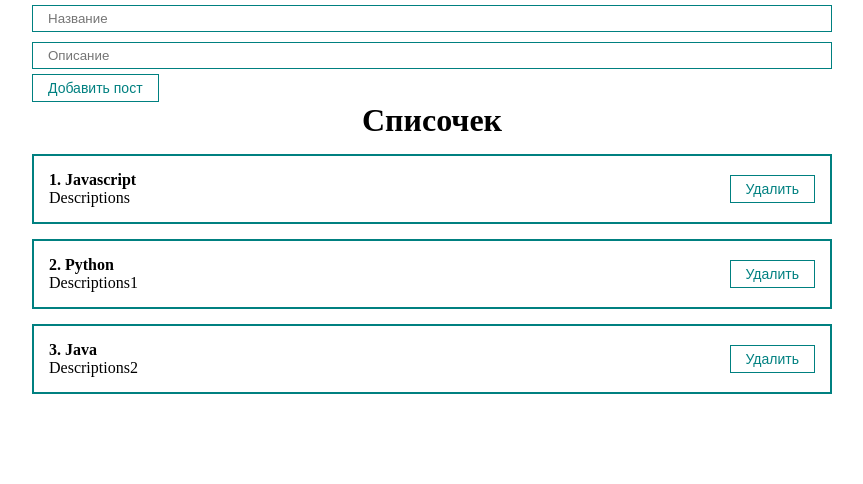
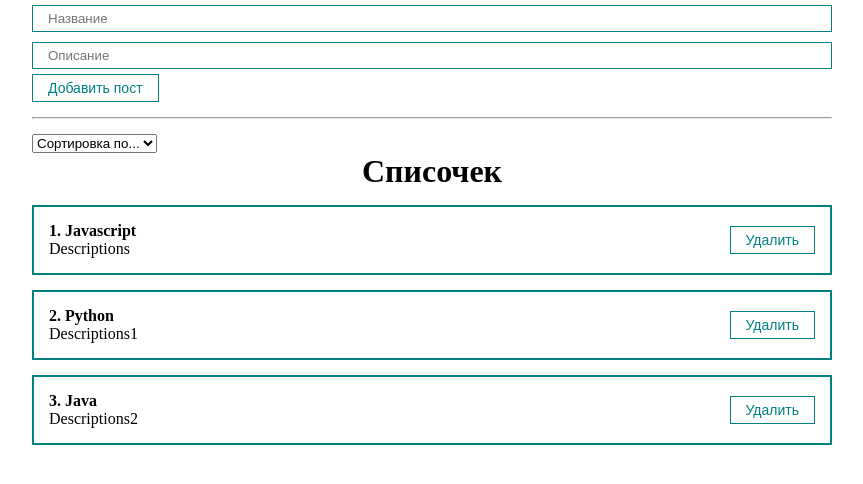
Before and after one commit to wfscode-dev/React-2021, a React (Create React App) app: page / in a window 1280 px wide. Shown: the top 484 px of the page, without its empty margins (208-1071 px from the left). Built offline with nearby package versions, Linux system fonts and the light colour scheme.

Commit message:
comm
Добавил MySelect, и сортировку

```diff
--- a/src/App.js
+++ b/src/App.js
@@ -7,6 +7,7 @@
 import MyButton from "./components/UI/button/MyButton";
 import MyInput from "./components/UI/input/MyInput";
 import PostForm from "./components/PostForm";
+import MySelect from "./components/UI/select/MySelect"
 
 function App() {
     //const [value, setValue] = useState('Text input')
@@ -18,17 +19,45 @@
 
 
     //const bodyInputRef = useRef();//доступ напрямую к дом єлементу
+    const [selectedSort, setSelectedSort] = useState('')
 
     const createPost = (newPost) => {
         setPosts([...posts, newPost])
     }
+
+    const removePost = (post) => {
+        setPosts(posts.filter(p => p.id !== post.id))
+    }
+
+    const sortPosts = (sort) => {
+        setSelectedSort(sort);
+        setPosts([...posts].sort((a,b)=> a[sort].localeCompare(b[sort])))
+    }
+
+
 
 
 
     return (
         <div className="App">
             <PostForm create={createPost}/>
-            <PostList posts={posts} title="Списочек"/>
+            <hr style={{margin: '15px 0'}}/>
+            <div>
+                <MySelect
+                value={selectedSort}
+                onChange={sortPosts}
+                defaultValue="Сортировка по..."
+                options={[
+                    {value: 'title', name: 'По названию'},
+                    {value: 'body', name: 'По описанию'}
+                ]}
+                />
+            </div>
+            {posts.length
+                ? <PostList remove={removePost} posts={posts} title="Списочек"/>
+                : <h1 style={{textAlign: "center"}}>Постов нет</h1>
+            }
+
         </div>
     )
 
--- a/src/components/PostItem.jsx
+++ b/src/components/PostItem.jsx
@@ -11,7 +11,7 @@
                     </div>
                 </div>
                 <div className="post__btns">
-                    <MyButton>Удалить</MyButton>
+                    <MyButton onClick = {() => props.remove(props.post)}>Удалить</MyButton>
                 </div>
             </div>
     );
--- a/src/components/PostList.jsx
+++ b/src/components/PostList.jsx
@@ -1,14 +1,14 @@
 import React from 'react';
 import PostItem from "./PostItem";
 
-const PostList = ({posts, title}) => {
+const PostList = ({posts, title, remove}) => {
     return (
         <div>
             <h1 style={{textAlign: "center"}}>
                 {title}
             </h1>
             {posts.map((post, index) =>
-            <PostItem number={index + 1} post={post} key={post.id}/>
+            <PostItem remove={remove} number={index + 1} post={post} key={post.id}/>
             )}
         </div>
     )}
--- /dev/null
+++ b/src/components/UI/select/MySelect.jsx
@@ -0,0 +1,18 @@
+import React from 'react';
+
+const MySelect = ({options, defaultValue, value, onChange}) => {
+    return (
+    <select
+    value={value}
+    onChange={event => onChange(event.target.value)}
+    >
+        <option disabled={true} value="">{defaultValue}</option>
+        {options.map(option =>
+            <option key={option.value} value={option.value}>{option.name}</option>
+        )}
+    </select>
+
+    )
+};
+
+export default MySelect;
```
